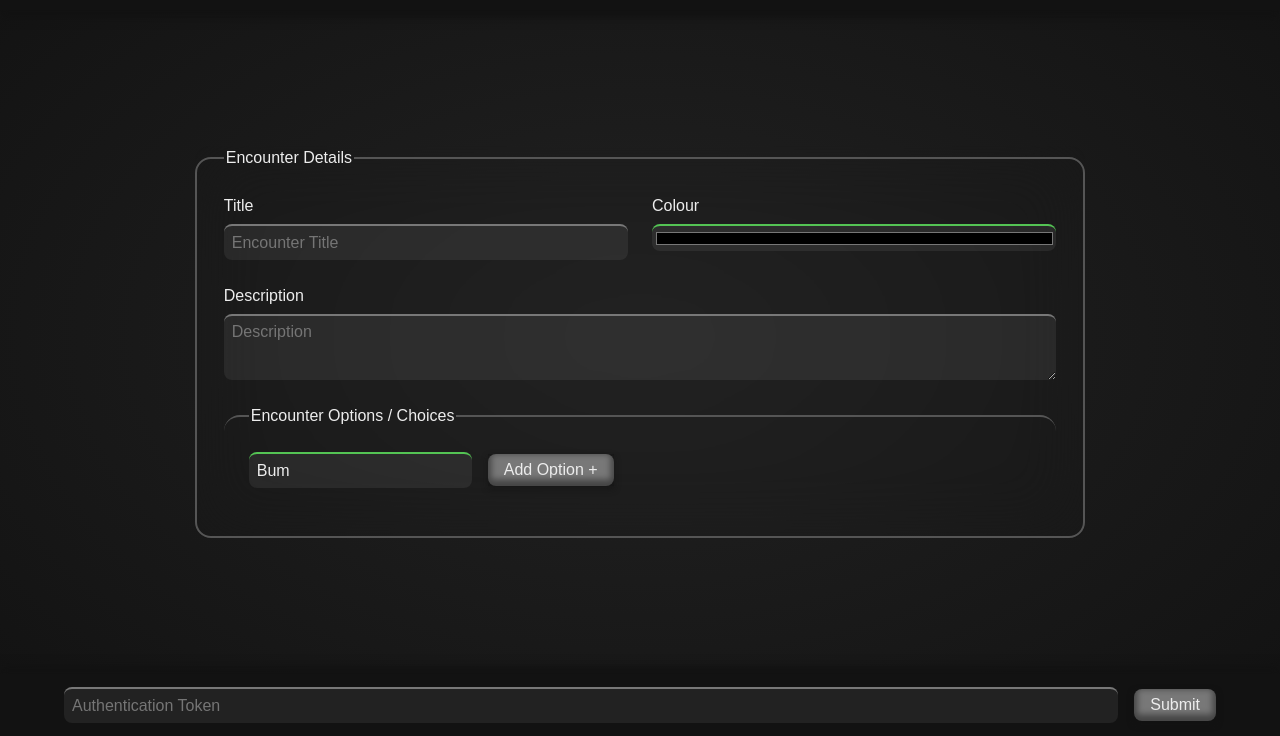
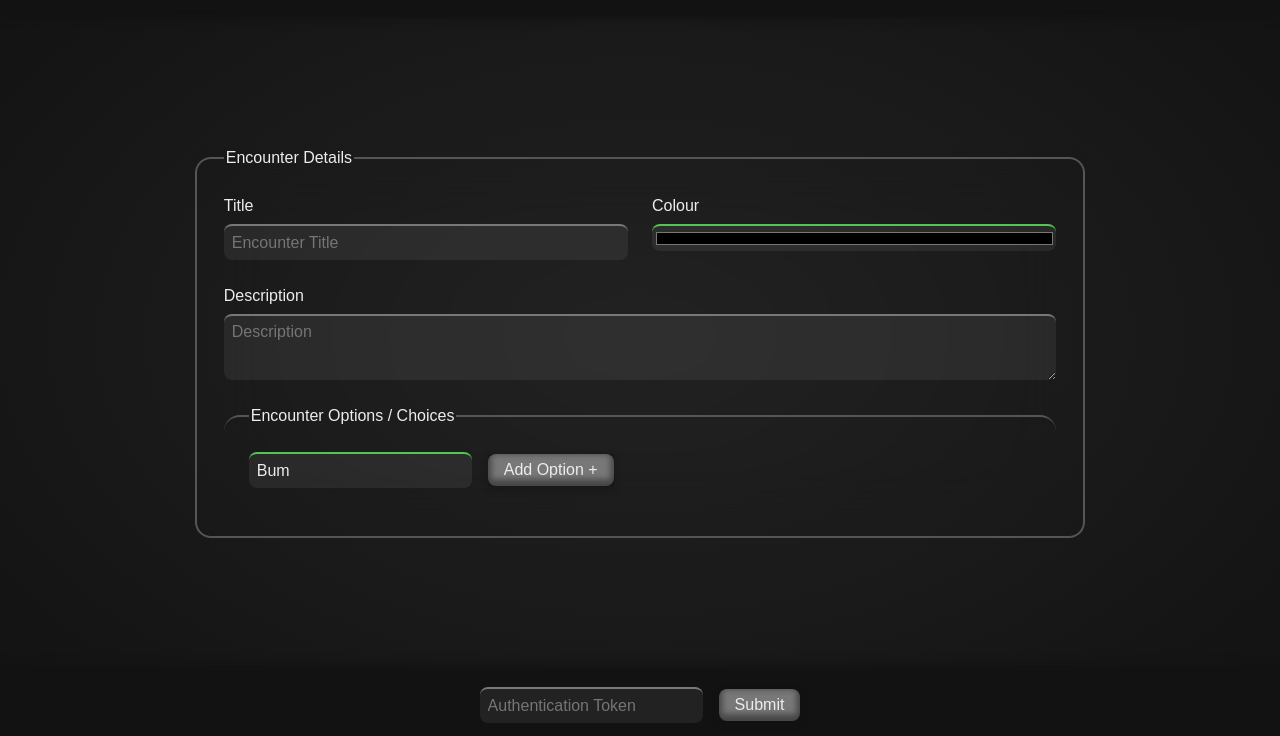
Before and after one commit to Ziplodocus/Zumbor-Encounters, a website built with Vite: page index.html in a window 1280 px wide. Shown: the part 64-800 px from the top of the page. Built offline with nearby package versions, Linux system fonts and the light colour scheme.

Commit message:
Reset width on auth input

```diff
--- a/src/scss/style.scss
+++ b/src/scss/style.scss
@@ -83,6 +83,6 @@ fieldset {
 }
 
 [data-option-name],
-#google-auth {
+[data-auth-token] {
     width: auto;
 }
```
